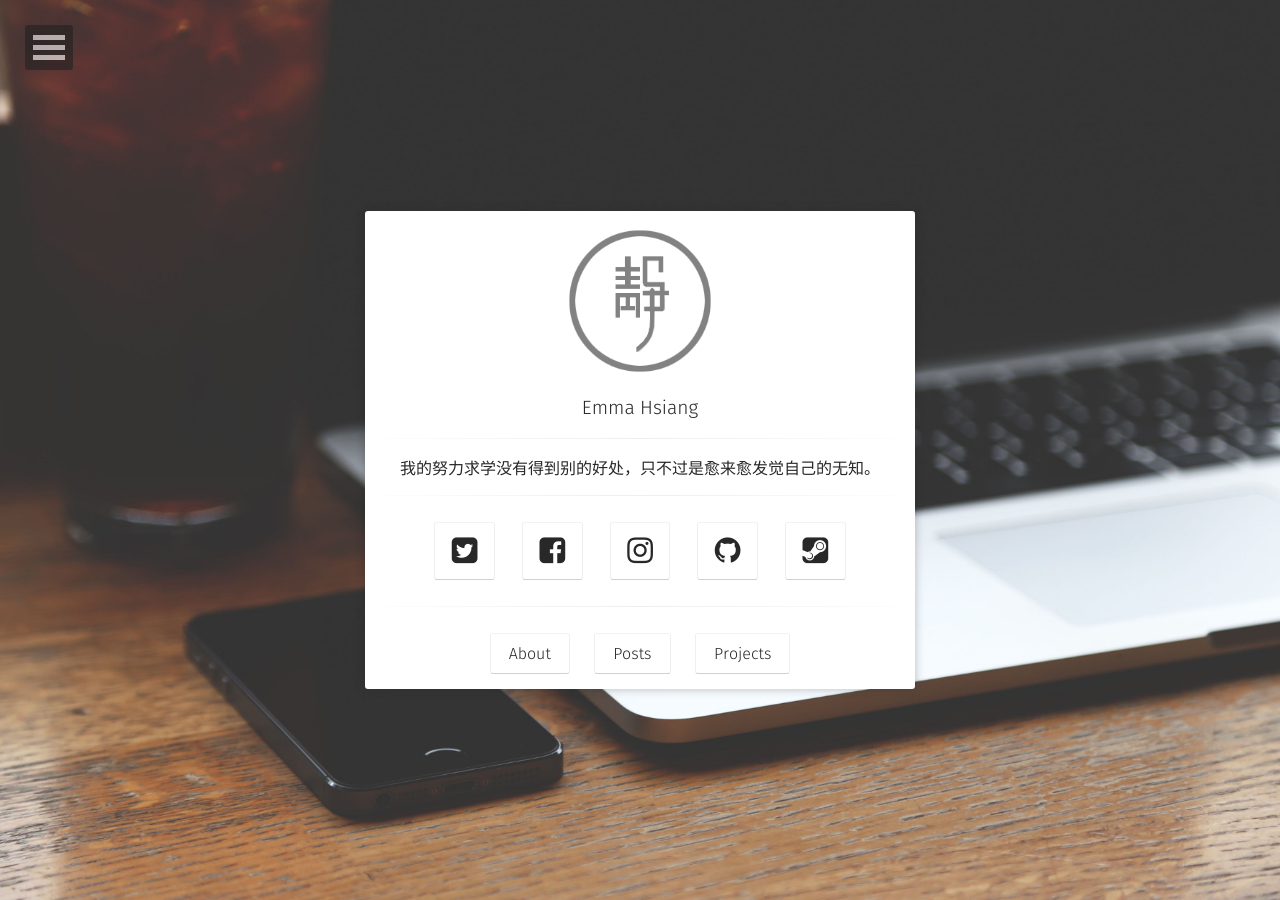
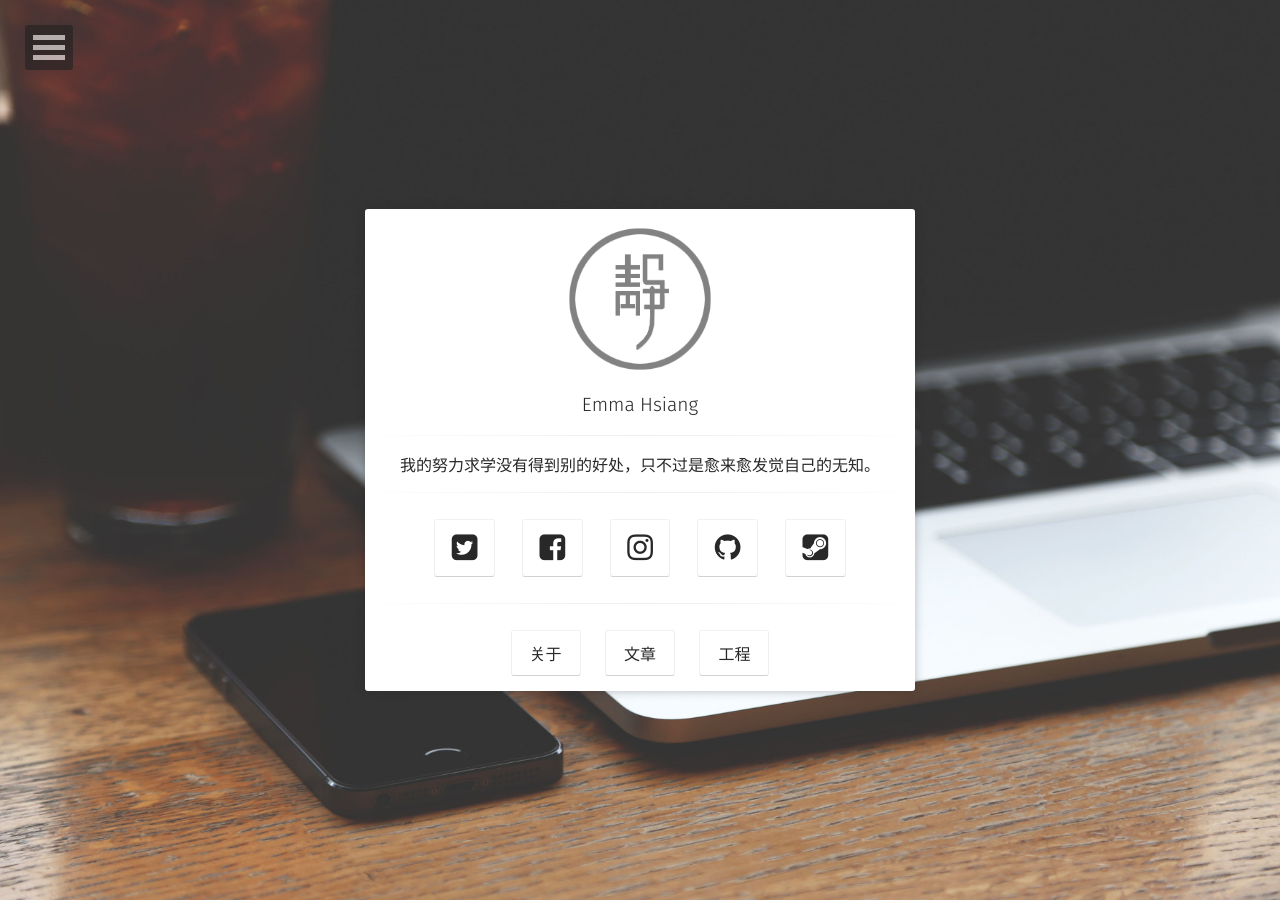
Before and after one commit to Emmahsiang/Emmahsiang.github.io, a Jekyll site: the page built from index.html, in a window 1280 px wide. Built offline with Jekyll 4.4.1, drawn with Linux system fonts in a browser that asks for light colours; some web fonts are replaced.

Commit message:
修改首页

```diff
--- a/_layouts/home.html
+++ b/_layouts/home.html
@@ -33,13 +33,13 @@ layout: compress
                   <hr class="hr-line">
                   <h3 class="title">
                          <a class="btn zoombtn" href="{{ site.url }}/about">
-                         About
+                         关于
                          </a>
                          <a class="btn zoombtn" href="{{ site.url }}/posts">
-                         Posts
+                         文章
                          </a>
                          <a class="btn zoombtn" href="{{ site.url }}/projects">
-                         Projects
+                         工程
                          </a>
                  </h3>
             </div>
```
